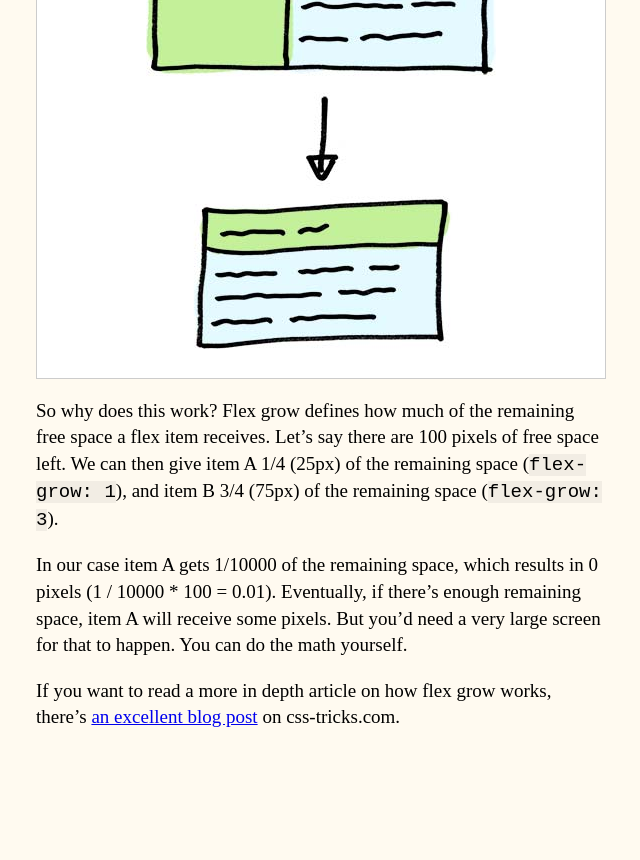
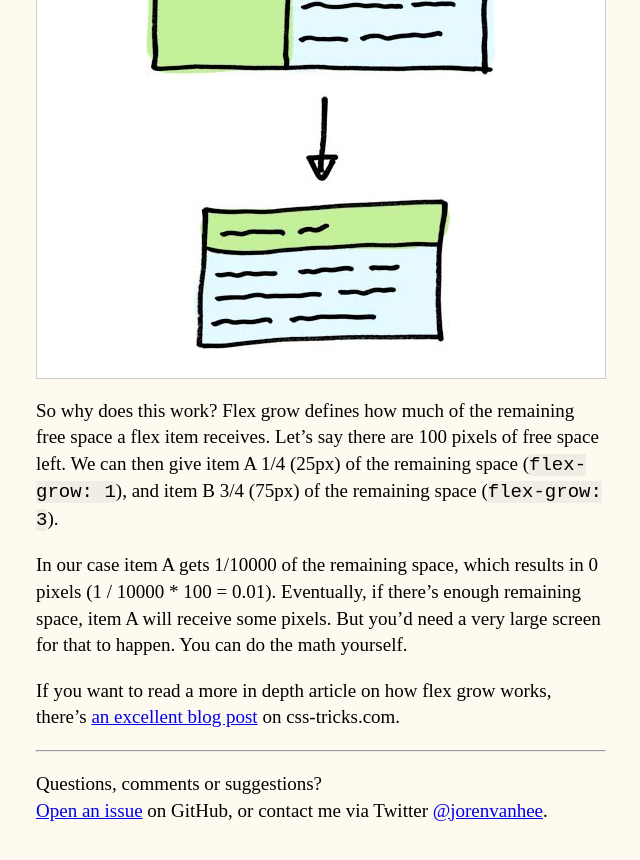
Before and after one commit to jorenvanhee/jorenvanhee.github.io, a Jekyll site: the page built from _posts/2016-09-30-flex-grow-9999-hack.md, in a window 1280 px wide and 900 px high, scrolled down 2660 px. Shown: the top 860 px of the window, without its empty margins (319-959 px from the left). Built offline with Jekyll 4.4.1, drawn with Linux system fonts in a browser that asks for light colours; before the commit the page ends 3467 px from its top, so only the background shows below that.

Commit message:
Add comments section to post layout

```diff
--- a/_layouts/post.html
+++ b/_layouts/post.html
@@ -10,4 +10,8 @@ layout: default
 
     {{ content }}
 
+    <hr>
+
+    <p>Questions, comments or suggestions?<br><a href="https://github.com/jorenvanhee/jorenvanhee.github.io/issues/new?title={{ page.title }}">Open an issue</a> on GitHub, or contact me via Twitter <a href="https://twitter.com/jorenvanhee">@jorenvanhee</a>.</p>
+
 </div>
```
